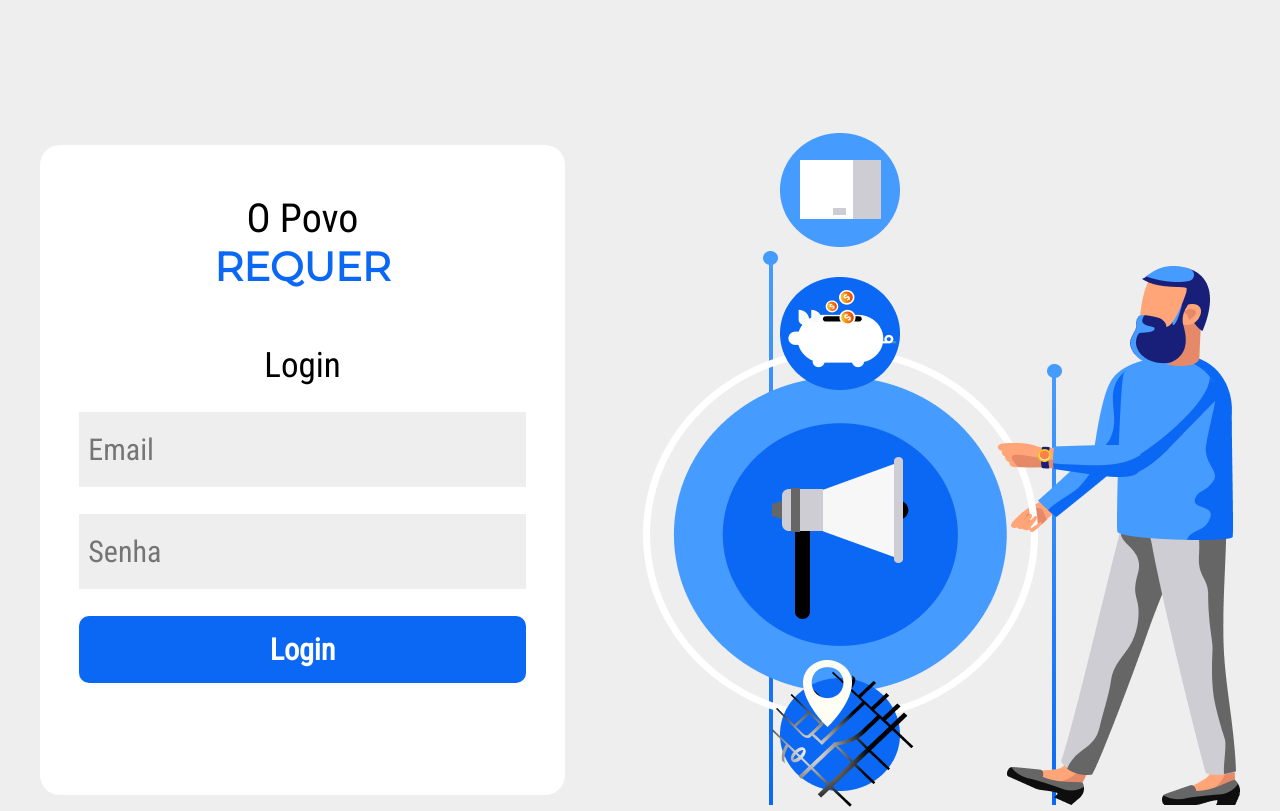
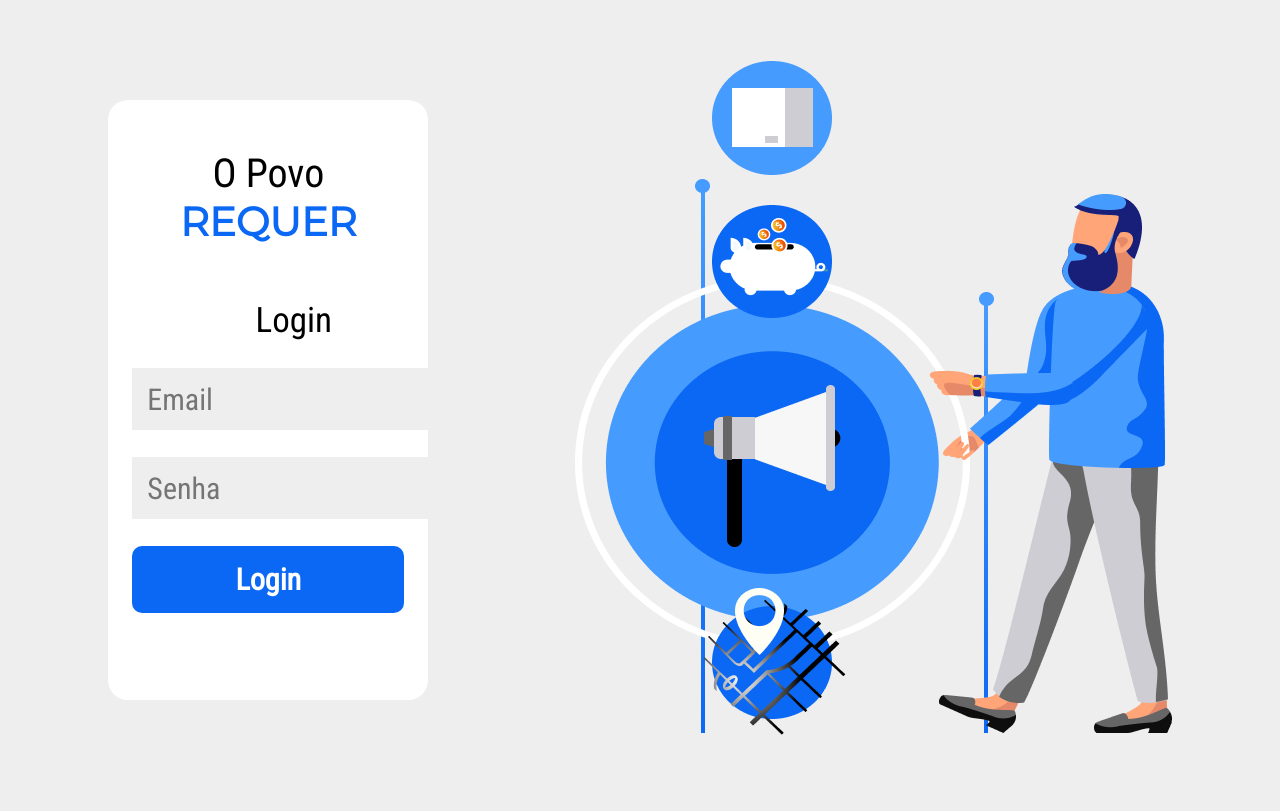
Before and after one commit to Rafael-doctom/opr-front, a React (Create React App) app: page /login in a window 1280 px wide. Built offline with nearby package versions, Linux system fonts and the light colour scheme.

Commit message:
Organizando tamanho de elementos em tela

```diff
--- /dev/null
+++ b/src/components/Modal/index.js
@@ -0,0 +1 @@
+import React from 'react';
--- a/src/pages/Login/index.js
+++ b/src/pages/Login/index.js
@@ -13,13 +13,13 @@ export default function Login() {
         </div>
         <div className="inputs">
           <div className="form-title">Login</div>
-          <input className="login-input" type="text" placeholder=" Email" />
-          <input className="password-input" type="password" placeholder=" Senha" />
+          <input className="login-input" type="text" placeholder="Email" />
+          <input className="password-input" type="password" placeholder="Senha" />
         </div>
         <button className="login-button">Login</button>
       </div>
       <div className="login-logo">
-        <img src={LoginLogo} alt="Login image" />
+        <img src={LoginLogo} alt="Login Logo" />
       </div>
     </div>
   );
--- a/src/pages/Login/styles.css
+++ b/src/pages/Login/styles.css
@@ -2,14 +2,13 @@
   display: flex;
   align-items: center;
   justify-content: space-evenly;
-  width: 100%;
-  height: 100%;
-  margin-top: 133px;
+  width: 100vw;
+  height: 100vh;
 }
 
 .login-form-container {
-  width: 525px;
-  height: 650px;
+  width: 25vw;
+  height: 75vh;
   background-color: #ffffff;
   border-radius: 20px;
   text-align: center;
@@ -54,8 +53,9 @@
 
 .login-input, .password-input{
     background-color: #EEEEEE;
-    height: 73px;
+    height: 60px;
     font-weight: 300;
+    padding-left: 15px;
 }
 
 .login-button{
@@ -69,5 +69,4 @@
 
 .login-logo {
   width: 635px;
-  height: 673.3px;
 }
```
Also changed, not shown: src/components/Modal/styles.css (added).
